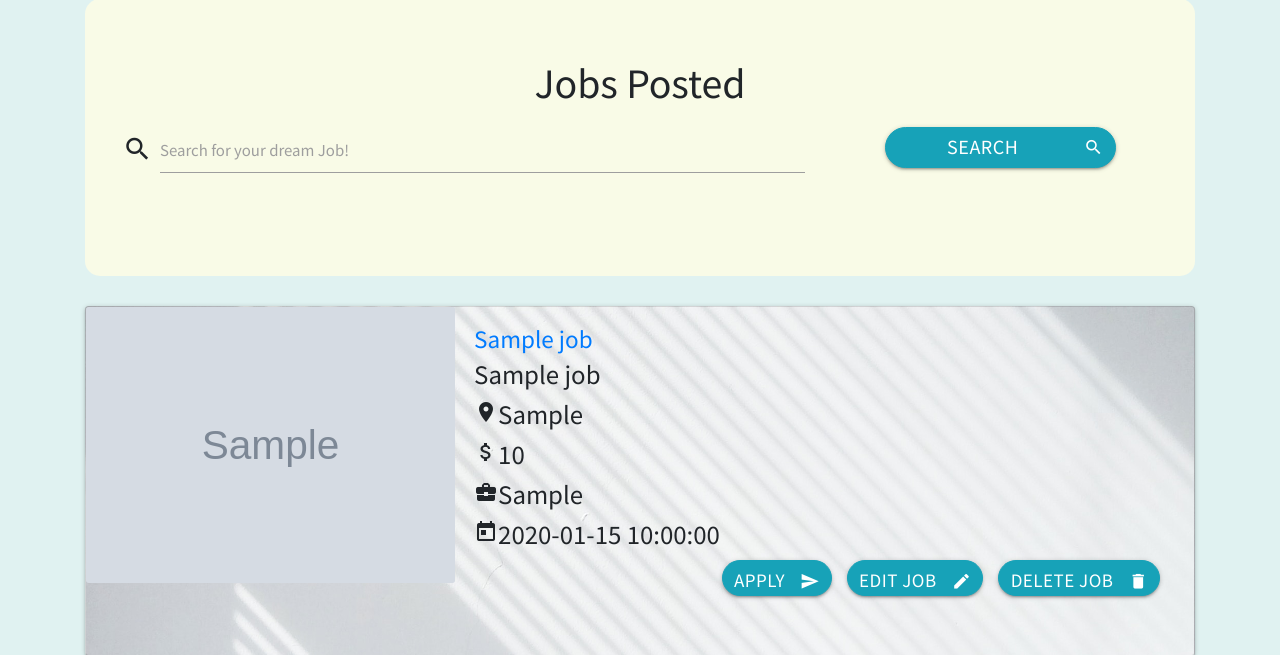
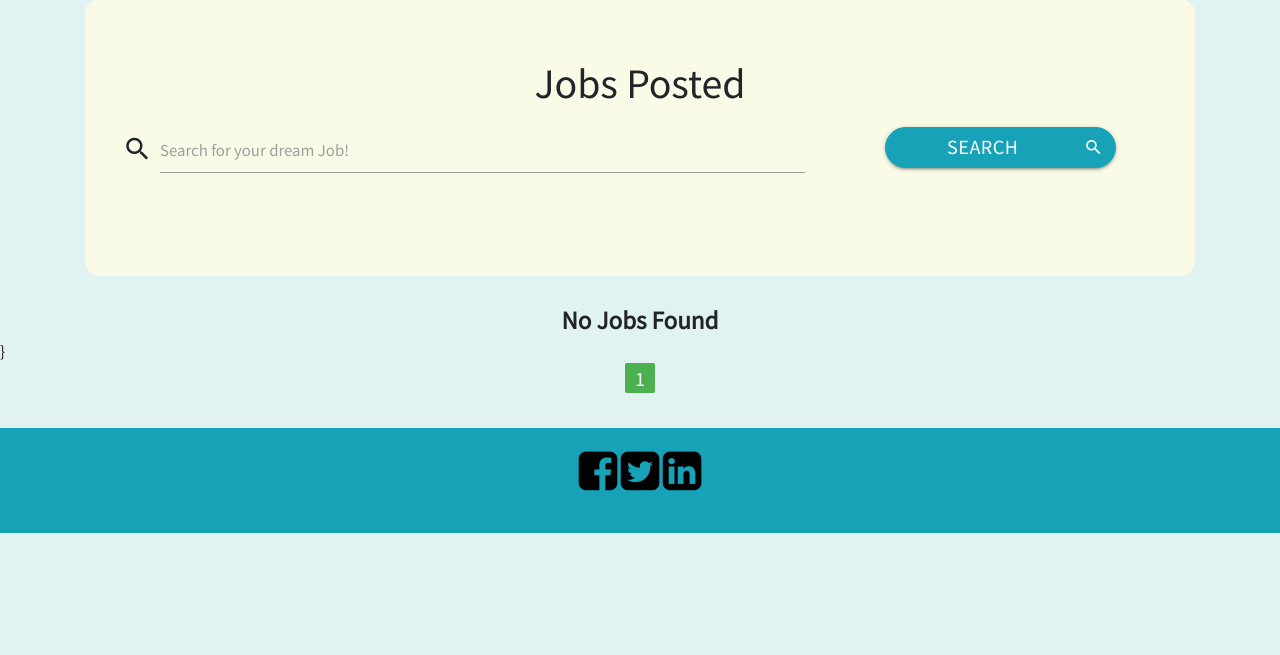
Before and after one commit to Code-Institute-Submissions/approach_people, a Flask app: page /jobs_posted in a window 1280 px wide. Shown: the part 110-765 px from the top of the page. After the commit the page ends 643 px from the top, so only its background shows below. Run offline with Flask 2, Linux system fonts and the light colour scheme; grey boxes marked "Sample" are stand-in pictures; a database or web service that is not in the repository returns one stand-in record (values such as "Sample title"); some libraries are stand-ins or nearby versions.

Commit message:
Added some text in jobs-posted.html if no search result for jobs found

```diff
--- a/app.py
+++ b/app.py
@@ -151,9 +151,7 @@ def search():
     search_results = mongo.db.jobs.find({'$text': {'$search': query}}).sort("_id", -1)
 
     # Render the results of the search
-
-    return render_template('jobs-posted.html', jobs=search_results,
-                           search=True)
+    return render_template('jobs-posted.html', jobs=search_results)
 
 if __name__ == '__main__':
     app.run(host=os.environ.get('IP'), port=int(os.environ.get('PORT'
--- a/templates/jobs-posted.html
+++ b/templates/jobs-posted.html
@@ -24,7 +24,7 @@
     </form>
     </div>
 </div>
-
+{% if job %}
 {% for job in jobs %}
 <!--JOB DETAILS(showcase only, full description in job-details.html)-->
 <div class="container">
@@ -87,6 +87,9 @@
     </div>
 </div>
 {% endfor %}
+{% else %}
+<h4 class="center-align font-weight-bolder">No Jobs Found</h4>
+{% endif %}}
 <!--PAGINATION-->
 <div class="container">
     <div class="row">
```
